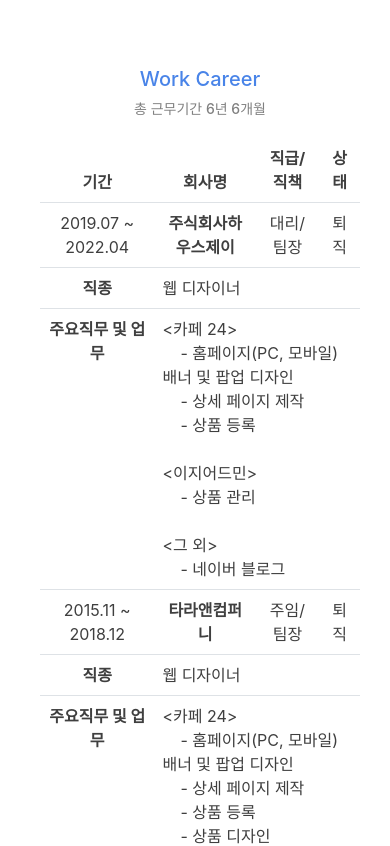
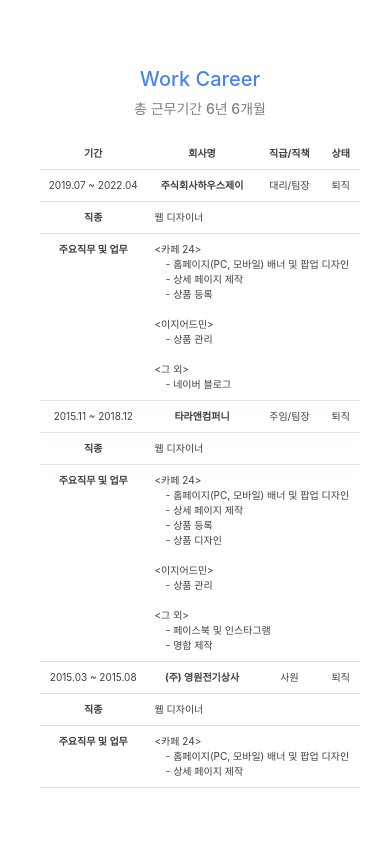
Before and after one commit to woonyBing/bingfinite, a React (Create React App) app: page /aboutme in a window 390 px wide. Shown: the part 1260-2106 px from the top of the page. Built offline with nearby package versions, Linux system fonts and the light colour scheme.

Commit message:
aboutme 경력 부분 미디어쿼리 적용 완료

```diff
--- a/src/App.css
+++ b/src/App.css
@@ -432,6 +432,9 @@ body {
     width:17%;
     right:5%; top:45%;
   }
+  .careerTable {
+    font-size: 14px;
+  }
 }
 
 
@@ -459,6 +462,9 @@ body {
     right:5%; top:40%;
     border-radius: 10px;
   }
+  .careerTable {
+    font-size: 12px;
+  }
 }
 
 @media (max-width:400px) {
@@ -480,4 +486,7 @@ body {
     margin-right: 5px;
     margin-left: 5px;
   }
+  .careerTable {
+    font-size: 10px;
+  }
 }
```
